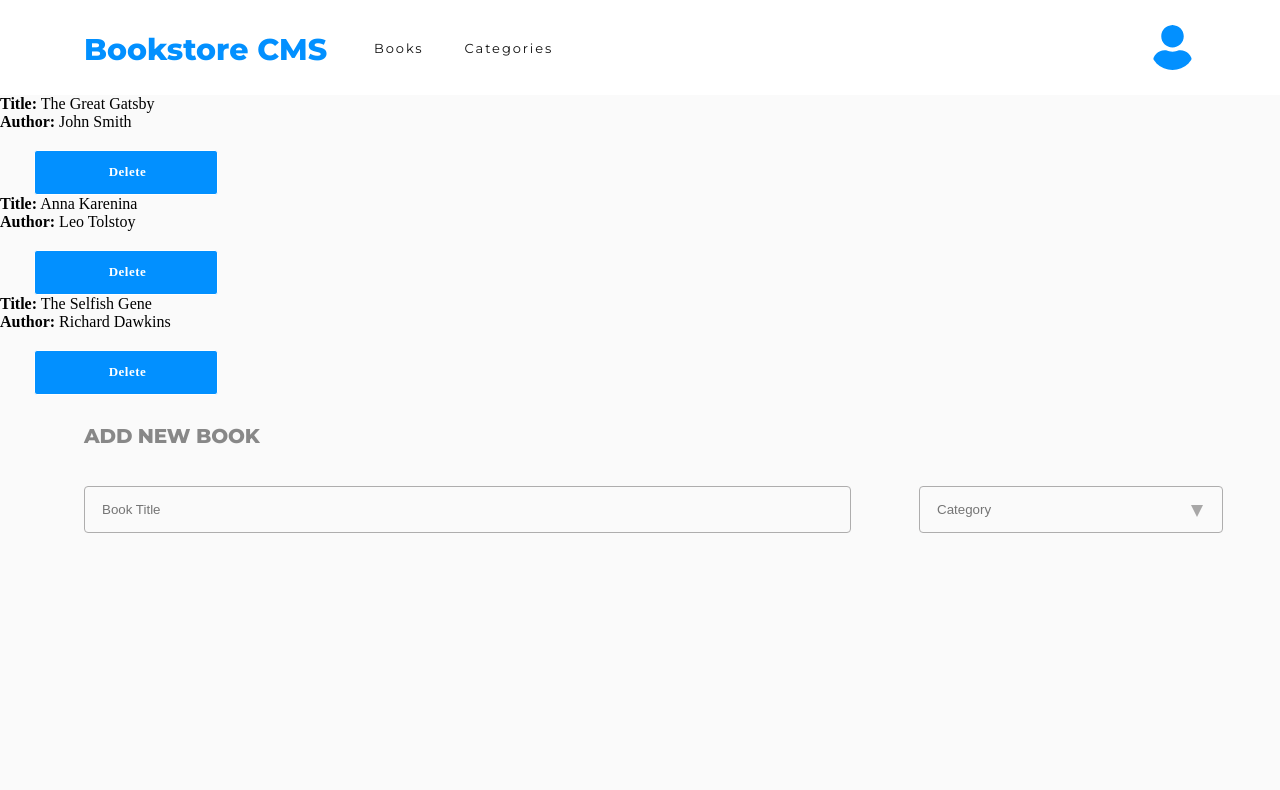
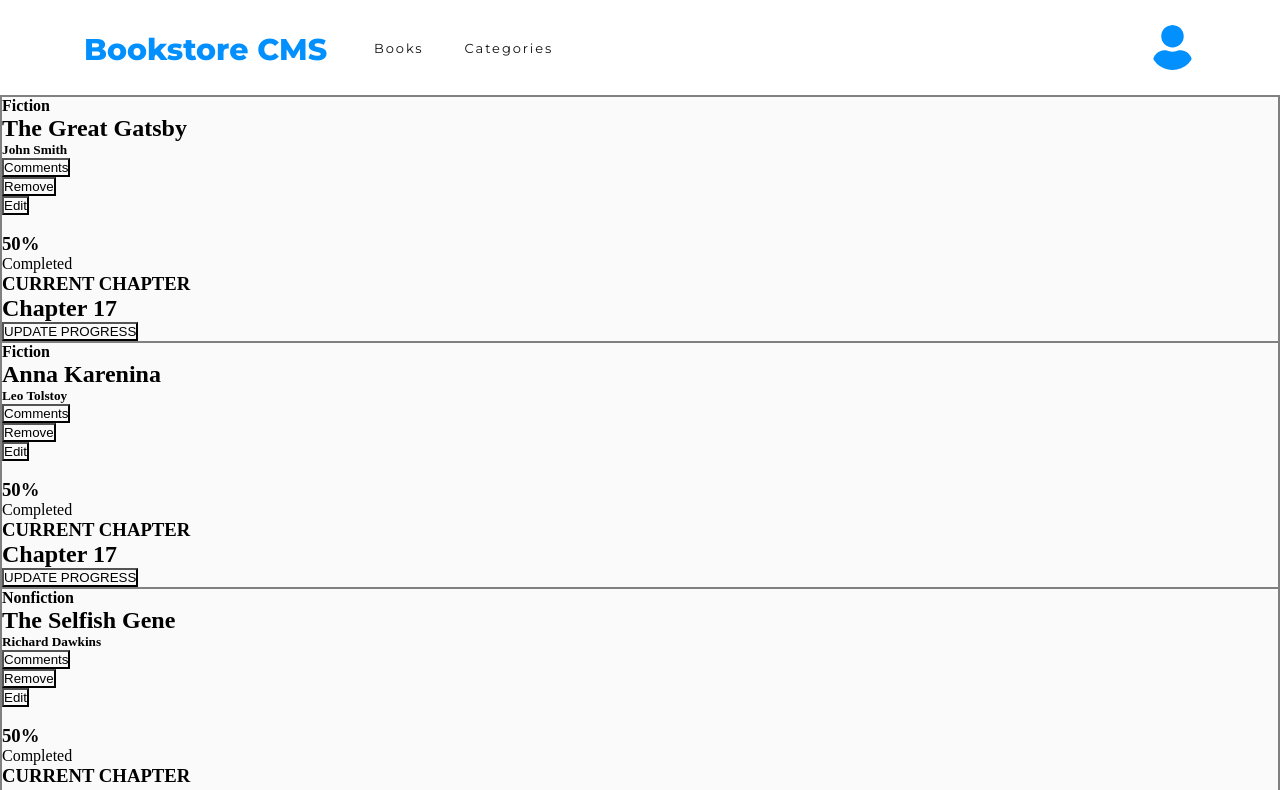
Before and after one commit to rodrigopenayo98/Bookstore-rod, a React (Create React App) app: page / in a window 1280 px wide. Shown: the top 790 px of the page. Built offline with nearby package versions, Linux system fonts and the light colour scheme.

Commit message:
add logic book cards

```diff
--- /dev/null
+++ b/src/components/BookSection.js
@@ -0,0 +1,75 @@
+import React from 'react';
+import PropTypes from 'prop-types';
+
+const BookSection = ({
+  bookId, title, author, category, onClick,
+}) => (
+  <div className="book-card">
+    <div className="book-main-content">
+      <div className="book-info">
+        <h4 className="book-section-category">{category}</h4>
+        <h2 className="book-section-title">{title}</h2>
+        <h5 className="book-section-author">{author}</h5>
+      </div>
+      <div className="book-manu-container">
+        <ul className="book-menu-list">
+          <li className="book-menu-item">
+            <button className="book-menu-button" type="button">
+              Comments
+            </button>
+          </li>
+          <li className="book-menu-item">
+            <button className="book-menu-button" type="button" onClick={onClick} id={bookId}>
+              Remove
+            </button>
+          </li>
+          <li className="book-menu-item">
+            <button className="book-menu-button" type="button">
+              Edit
+            </button>
+          </li>
+        </ul>
+      </div>
+    </div>
+    <div className="book-progress-section">
+      <progress
+        value="75"
+        min="0"
+        max="100"
+        style={{
+          height: 0,
+          width: 0,
+        }}
+      >
+        64%
+      </progress>
+      <div className="book-info-progress">
+        <h3 className="level-progress">50%</h3>
+        <p className="status-progress">Completed</p>
+      </div>
+    </div>
+    <div className="book-chapter-section">
+      <h3 className="book-current-chapter">CURRENT CHAPTER</h3>
+      <h2 className="book-title-chapter">Chapter 17</h2>
+      <button className="button-chapter" type="button">UPDATE PROGRESS</button>
+    </div>
+  </div>
+);
+
+BookSection.defaultProps = {
+  title: '',
+  author: '',
+  bookId: '',
+  onClick: '',
+  category: '',
+};
+
+BookSection.propTypes = {
+  bookId: PropTypes.string,
+  title: PropTypes.string,
+  author: PropTypes.string,
+  category: PropTypes.string,
+  onClick: PropTypes.func,
+};
+
+export default BookSection;
--- a/src/components/Books.js
+++ b/src/components/Books.js
@@ -1,8 +1,8 @@
 import React from 'react';
 import { useDispatch, useSelector } from 'react-redux';
-import Book from './Book';
 import BookForm from './BookForm';
 import { removeBook } from '../redux/books/booksSlice';
+import BookSection from './BookSection';
 
 const Books = () => {
   const dispatch = useDispatch();
@@ -18,16 +18,18 @@ const Books = () => {
 
   return (
     <>
-      <ul className="book-list">
+      <div className="book-section">
         {books.map((book) => (
-          <Book
+          <BookSection
             key={book.item_id}
-            bookTitle={book.title}
+            title={book.title}
             author={book.author}
-            onDelete={() => handleDeleteBook(book.item_id)}
+            category={book.category}
+            bookId={book.id}
+            onClick={() => handleDeleteBook(book.item_id)}
           />
         ))}
-      </ul>
+      </div>
       <BookForm />
     </>
   );
--- a/src/styles/index.css
+++ b/src/styles/index.css
@@ -151,3 +151,14 @@
   position: relative;
   display: inline-block;
 }
+
+/* book-section */
+
+.book-section{
+  border: solid 1px grey;
+}
+
+.book-card{
+  border: solid 1px grey;
+  background-color: #888;
+}
```
